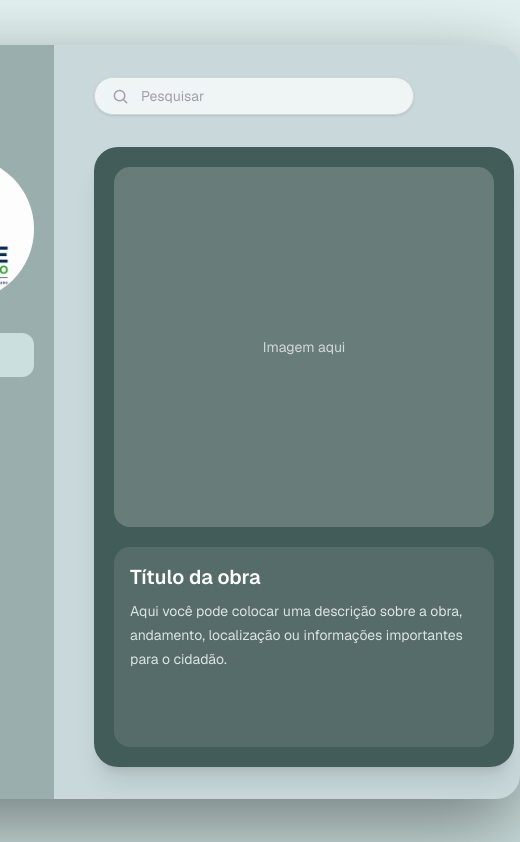
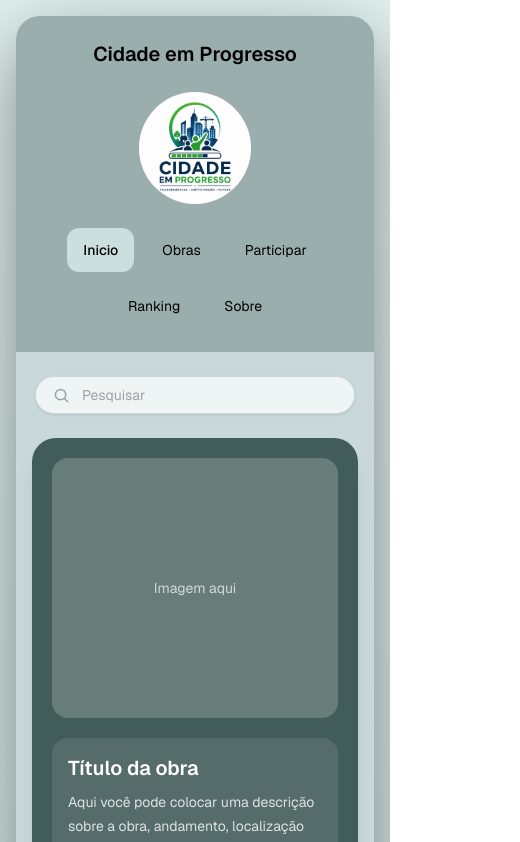
Before and after one commit to TornadoP/Cidade-Em-Progresso, a Next.js app: page / in a window 390 px wide. Shown: the top 842 px of the page, 520 px wide, since content can reach past the window. Built offline with nearby package versions, Linux system fonts and the light colour scheme.

Commit message:
melhorando a visualização e tornando dinamica para conseguir ver em smartphone

```diff
--- a/app/page.tsx
+++ b/app/page.tsx
@@ -1,31 +1,28 @@
 import Image from "next/image";
 
-// altere a cor em volta dos quadrados no lado esquerdo e deixe na mesma cor do card do centro
-
-// Aqui é o código para o sistema funcionar, não mexa aqui
 export default function Home() {
   return (
-    <div className="flex min-h-screen items-center justify-center bg-gradient-to-b from-[#E3F1F1] to-[#CBDfde] font-sans p-6">
-      <main className="flex min-h-[650px] min-w-[650px] max-w-5xl overflow-hidden rounded-3xl bg-[#C9D9DB] shadow-[0_25px_80px_rgba(0,0,0,0.45)]">
-        {/* SIDEBAR ESQUERDA - a cor #CBDfde é #D8CBD4 um tom de roxo, ou lilas  #4B5563 #425C59  #C9D9DB*/}
-        <aside className="flex w-56 flex-col bg-[#425C59]/35 px-5 py-6 text-black">
-          <h1 className="mb-8 text-xl font-semibold">Cidade em Progresso</h1>
+    <div className="flex min-h-screen items-center justify-center bg-gradient-to-b from-[#E3F1F1] to-[#CBDfde] p-4 font-sans sm:p-6">
+      <main className="flex w-full max-w-5xl flex-col overflow-hidden rounded-3xl bg-[#C9D9DB] shadow-[0_25px_80px_rgba(0,0,0,0.45)] md:min-h-[650px] md:flex-row">
+        {/* SIDEBAR ESQUERDA */}
+        <aside className="flex w-full flex-col bg-[#425C59]/35 px-5 py-6 text-black md:w-56">
+          <h1 className="mb-6 text-center text-xl font-semibold md:text-left">
+            Cidade em Progresso
+          </h1>
 
           {/* logo */}
-          <div className="mb-8 flex items-center gap-3">
-            <div className="relative h-36 w-36 overflow-hidden rounded-full bg-[#D9B8C4]">
+          <div className="mb-6 flex justify-center md:mb-8">
+            <div className="relative h-28 w-28 overflow-hidden rounded-full bg-[#D9B8C4] md:h-36 md:w-36">
               <Image
                 src="/logo.png"
                 alt="Logo Cidade em Progresso"
                 fill
-                width={120}
-                height={120}
                 className="object-cover"
               />
             </div>
           </div>
 
-          <nav className="flex flex-col gap-3 text-sm">
+          <nav className="flex flex-wrap justify-center gap-3 text-sm md:flex-col md:justify-start">
             <a
               className="rounded-xl bg-[#CBDfde] px-4 py-3 font-medium"
               href="#"
@@ -62,11 +59,12 @@ export default function Home() {
             </a>
           </nav>
         </aside>
+
         {/* ÁREA PRINCIPAL DA DIREITA */}
-        <section className="flex flex-1 flex-col px-10 py-8">
+        <section className="flex flex-1 flex-col px-4 py-6 sm:px-6 md:px-10 md:py-8">
           {/* Barra de pesquisa */}
-          <div className="mb-8 flex w-full justify-start">
-            <div className="flex w-[320px] items-center gap-3 rounded-full border border-zinc-300 bg-white/70 px-4 py-2 shadow-sm backdrop-blur-sm">
+          <div className="mb-6 flex w-full justify-center md:mb-8 md:justify-start">
+            <div className="flex w-full max-w-[320px] items-center gap-3 rounded-full border border-zinc-300 bg-white/70 px-4 py-2 shadow-sm backdrop-blur-sm">
               <svg
                 xmlns="http://www.w3.org/2000/svg"
                 className="h-5 w-5 text-zinc-400"
@@ -89,16 +87,18 @@ export default function Home() {
               />
             </div>
           </div>
-          {/* Card central com imagem e descrição */}
-          <div className="flex flex-1 items-stretch justify-center gap-8">
-            <div className="w-[420px] rounded-3xl bg-[#425C59] p-5 shadow-xl">
+
+          {/* Card central + quadrados */}
+          <div className="flex flex-1 flex-col items-stretch justify-center gap-6 md:flex-row md:gap-8">
+            {/* Card central */}
+            <div className="w-full rounded-3xl bg-[#425C59] p-5 shadow-xl md:w-[420px]">
               {/* Área da imagem */}
-              <div className="flex h-[360px] w-full items-center justify-center rounded-2xl bg-white/20">
+              <div className="flex h-[260px] w-full items-center justify-center rounded-2xl bg-white/20 sm:h-[320px] md:h-[360px]">
                 <span className="text-sm text-white/70">Imagem aqui</span>
               </div>
 
               {/* Área da descrição */}
-              <div className="mt-5 h-[200px] rounded-2xl bg-white/10 p-4">
+              <div className="mt-5 min-h-[160px] rounded-2xl bg-white/10 p-4 md:h-[200px]">
                 <h2 className="text-xl font-semibold text-white">
                   Título da obra
                 </h2>
@@ -109,15 +109,14 @@ export default function Home() {
                 </p>
               </div>
             </div>
+
             {/* Quadrados Verticais */}
-            <div className="flex w-[210px] flex-col justify-between rounded-3xl border border-white/10 bg-[#425C59] p-5 shadow-xl">
-              <div className="h-[180px] w-full rounded-lg border border-zinc-300 bg-[#FFFFFF]"></div>
-              <div className="h-[180px] w-full rounded-lg border border-zinc-300 bg-white"></div>
-              <div className="h-[180px] w-full rounded-lg border border-zinc-300 bg-white"></div>
+            <div className="grid w-full grid-cols-1 gap-5 rounded-3xl border border-white/10 bg-[#425C59] p-5 shadow-xl sm:grid-cols-3 md:flex md:w-[210px] md:flex-col md:justify-between">
+              <div className="h-[160px] w-full rounded-lg border border-zinc-300 bg-white md:h-[180px]"></div>
+              <div className="h-[160px] w-full rounded-lg border border-zinc-300 bg-white md:h-[180px]"></div>
+              <div className="h-[160px] w-full rounded-lg border border-zinc-300 bg-white md:h-[180px]"></div>
             </div>
           </div>
-
-          {/* Daqui para baixo fica o resto do seu conteúdo */}
         </section>
       </main>
     </div>
```
